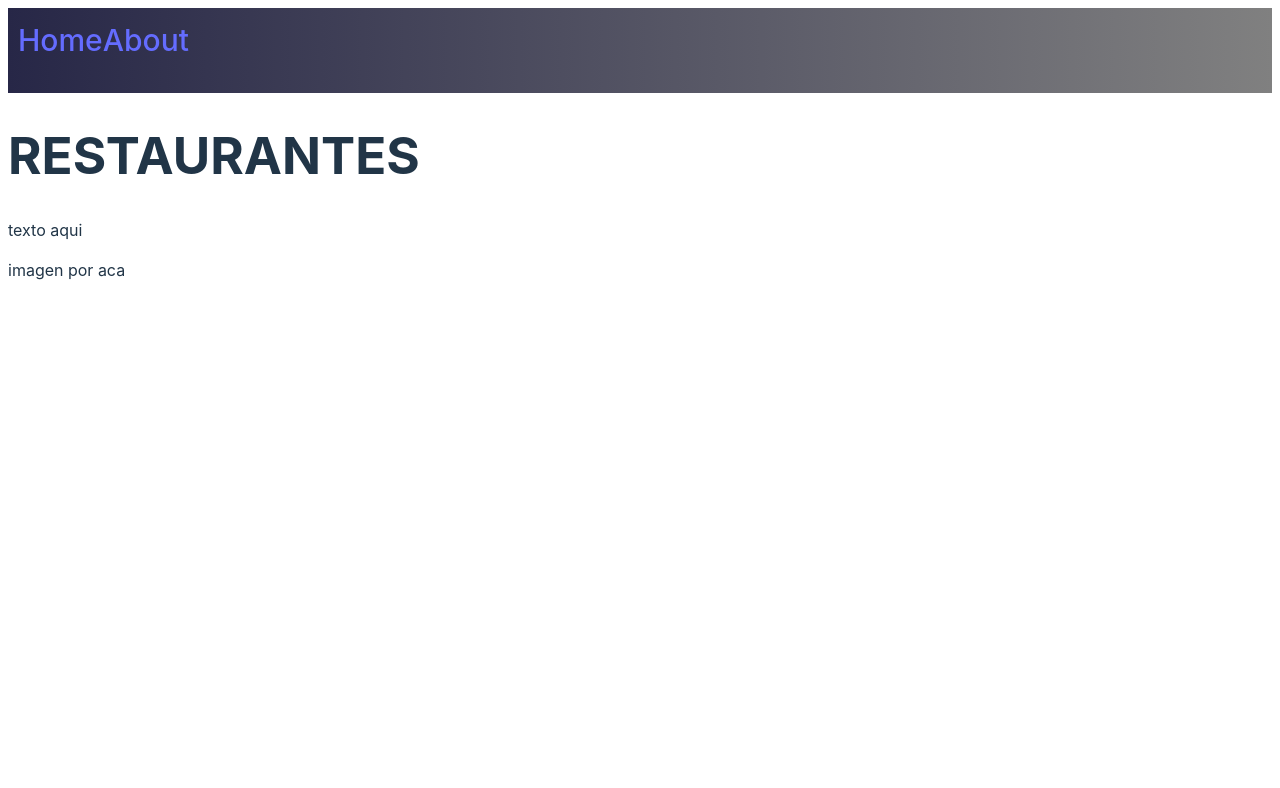
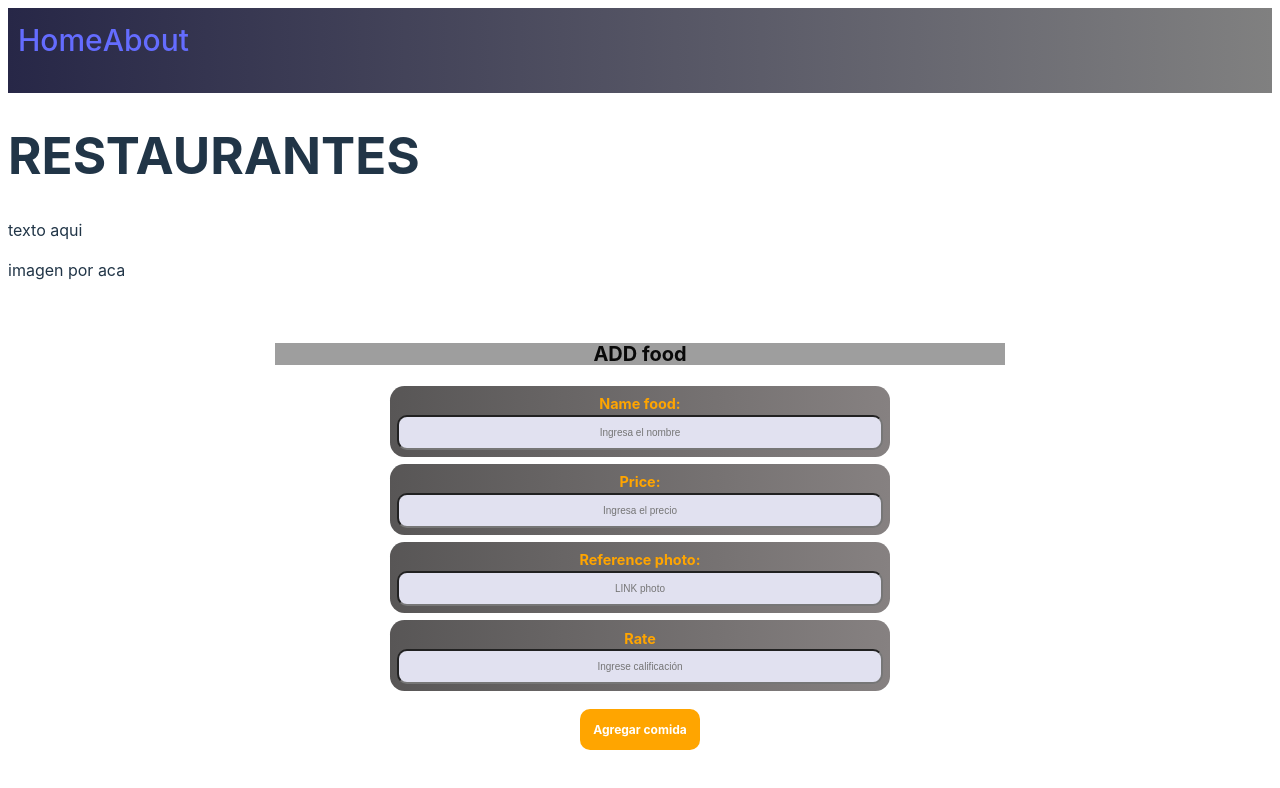
Before and after one commit to juandape/frontend-topv29-restaurantes, a React (Vite) app: page / in a window 1280 px wide. Shown: the top 788 px of the page. Built offline with nearby package versions, Linux system fonts and the light colour scheme; grey boxes are pictures that could not be loaded.

Commit message:
formaddfood

```diff
--- /dev/null
+++ b/src/components/formaddfood/Addfood.css
@@ -0,0 +1,69 @@
+.main__contact-form{
+  display: flex;
+  flex-direction: column;
+  align-items: center;
+  background-color: white;
+  font-size: 12px;
+  margin-top: 2em;
+  padding: 2em;
+}
+.Form__ADD{
+  width: 60%;
+  color:rgb(9, 9, 9);
+  font-size: 20px;
+  text-align: center;
+  background-image : url(images/food.jpg);
+
+
+}
+.contact-form__column{
+  display: flex;
+  justify-content: space-around;
+  flex-wrap: wrap;
+  width: 70%;
+  margin-top: .5em;
+  padding: .5em;
+  font-weight: bold;
+  color: orange;
+  font-weight: bolder;
+  background: linear-gradient(to right, rgb(88, 86, 86) 0%, rgb(134, 129, 129));
+  border-radius: 1em;
+  font-size: 1.2em;
+  text-align:center;
+
+}
+.contact-form__input{
+  width: 100%;
+  border-radius: 1em;
+  background-color: rgb(225, 225, 240);
+  padding: 1em;
+  font-size: 10px;
+  text-align: center;
+}
+
+.container__filter--button {
+  border-radius: 10px;
+  background-color: orange;
+  color: white;
+  font-weight: bold;
+  cursor: pointer;
+  padding: 1em;
+  margin: 1.5em;
+}
+
+.container__filter--button:hover{
+  background-color: orange;
+  border: 5.em blue solid ;
+  color: rgb(9, 9, 9);
+  cursor: pointer;
+}
+
+
+@media (min-width:375px) {
+  .contact-form__column{
+      width: 40%;
+  }
+
+
+
+}
--- /dev/null
+++ b/src/components/formaddfood/Addfood.jsx
@@ -0,0 +1,95 @@
+import React, {useState} from "react";
+import './Addfood.css'
+
+function Addfood () {
+  const [food, setFood] = useState({});
+
+    const handleChange = (e) => {
+      const {name, value} = e.target;
+      // eslint-disable-next-line no-undef
+      setFood({
+        ...food,
+        [name]: value,
+      });
+    };
+
+    const handleSubmit = async (e) => {
+      e.preventDefault();
+      const newFood = {
+        ...food,
+        id: Date.now(),
+      };
+      try {
+        const options = {
+          method: 'POST',
+          headers: {
+            'content-Type': 'application/json'
+          },
+          body: JSON.stringify.apply(newFood),
+        };
+        const URL = 'https://api-restaurants.onrender.com/api/restaurants/id/foods';
+        const response = await fetch (URLS, options);
+        const data = await response.json();
+      } catch (error){
+        console.log(error)
+      }
+    };
+
+    return (
+      <form className="main__contact-form" onSubmit={handleSubmit}>
+        <h1 className="Form__ADD">ADD food</h1>
+        <div className="contact-form__column">
+          <label className="contact-form__label">Name food:  </label>
+          <input
+            type="text"
+            name="name"
+            placeholder="Ingresa el nombre"
+            className="contact-form__input"
+            onChange={handleChange}
+            required
+            />
+        </div>
+        <div className="contact-form__column">
+          <label className="contact-form__label">Price:   </label>
+          <input
+            type="text"
+            name="schedules"
+            placeholder="Ingresa el precio"
+            className="contact-form__input"
+            onChange={handleChange}
+            required
+            />
+        </div>
+        <div className="contact-form__column">
+          <label className="contact-form__label">Reference photo:   </label>
+          <input
+            type="text"
+            name="logo"
+            placeholder="LINK photo"
+            className="contact-form__input"
+            onChange={handleChange}
+            required
+            />
+        </div>
+        <div className="contact-form__column">
+          <label className="contact-form__label">Rate  </label>
+          <input
+            type="text"
+            name="foods"
+            placeholder="Ingrese calificación"
+            className="contact-form__input"
+            onChange={handleChange}
+            required
+            />
+        </div>
+
+
+
+        <button type="submit" className="container__filter--button">
+          Agregar comida
+        </button>
+      </form>
+  );
+};
+
+export default Addfood;
--- a/src/pages/home/Home.jsx
+++ b/src/pages/home/Home.jsx
@@ -1,13 +1,14 @@
 // import { Link, useLoaderData } from "react-router-dom";
 import React from 'react';
 import './home.css';
-
+import Addfood from '../../components/formaddfood/Addfood';
 function HomePage() {
   return (
     <div>
       <h1>RESTAURANTES</h1>
       <p>texto aqui</p>
       <p>imagen por aca</p>
+      <Addfood/>
     </div>
   );
 }
```
